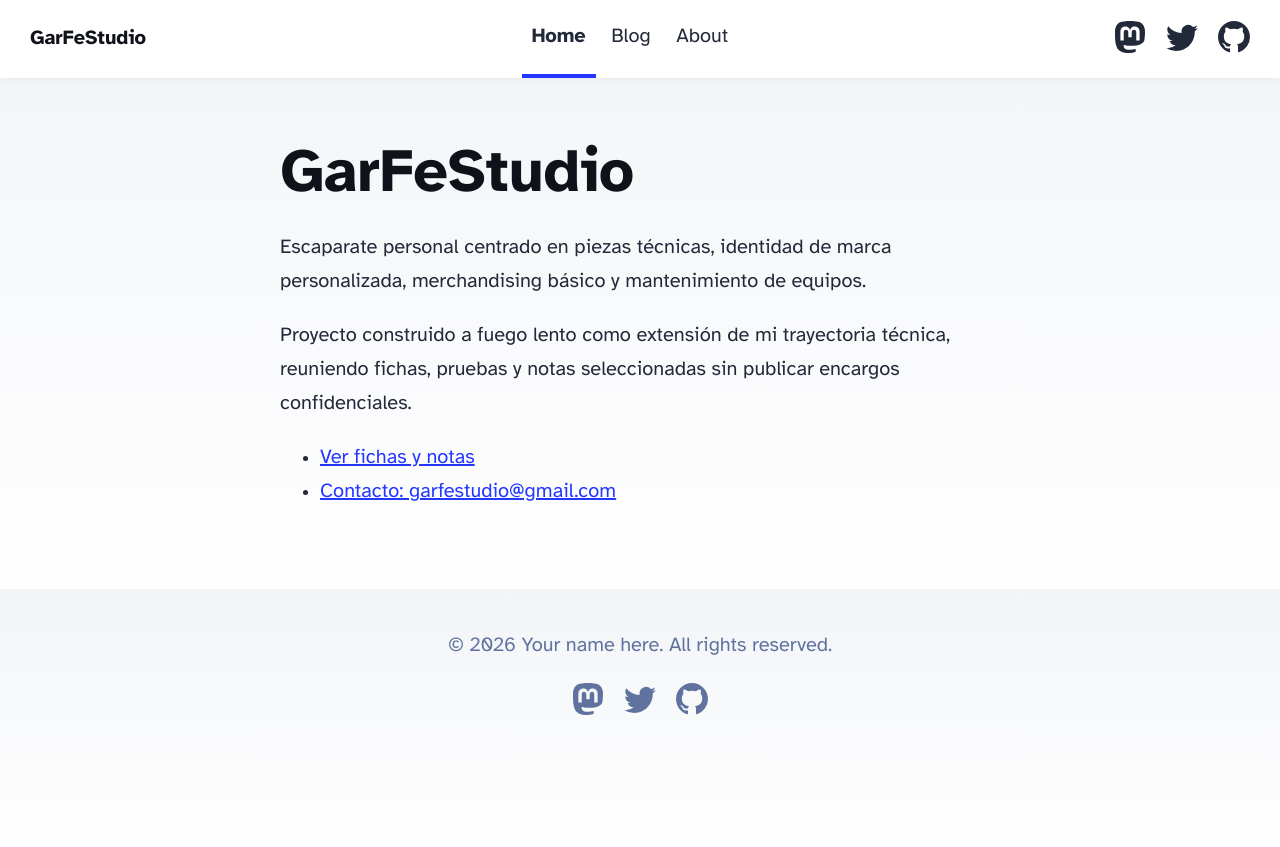
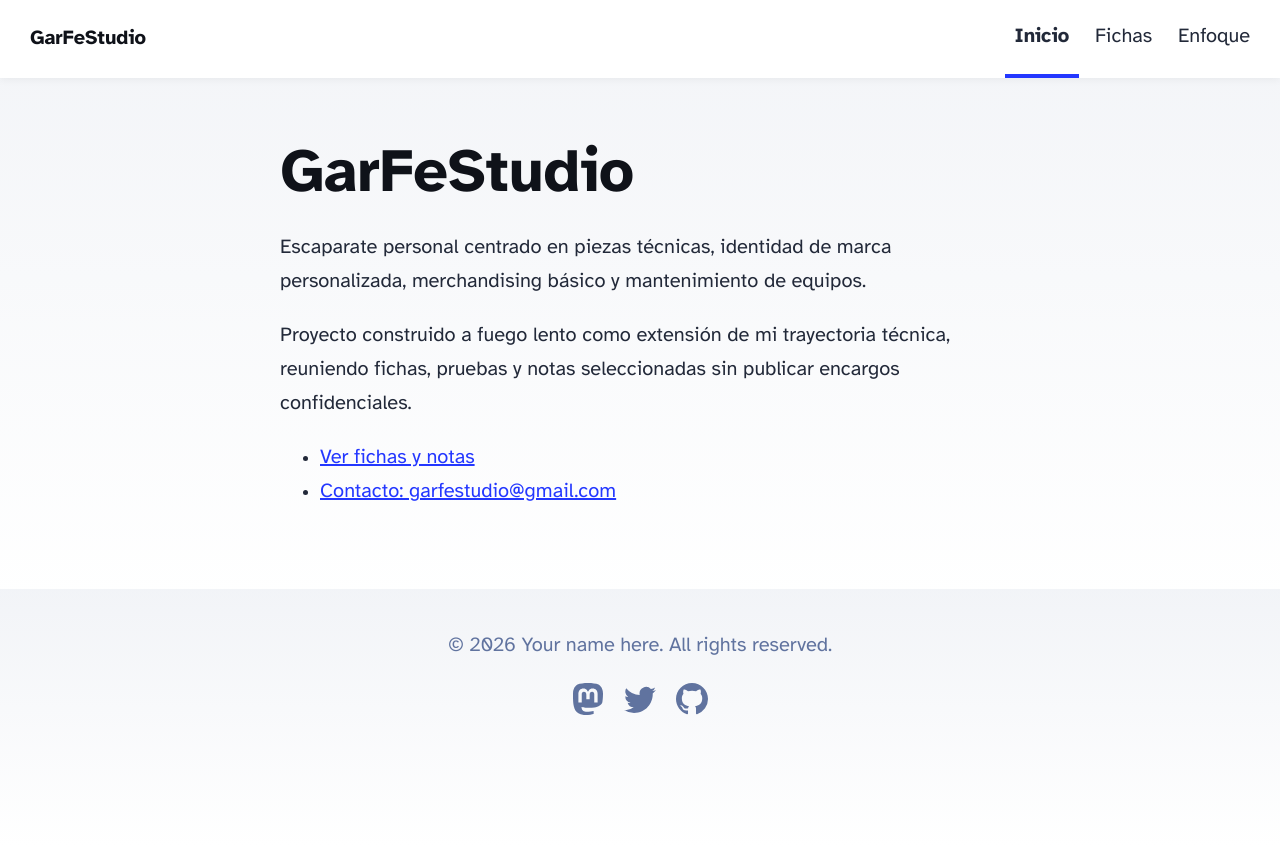
Before and after one commit to garfestudio-tech/astro-blog-starter-template, an Astro site: page / in a window 1280 px wide. Built offline with nearby package versions, Linux system fonts and the light colour scheme; Astro itself is replaced by a stand-in of ours.

Commit message:
Update Header.astro
menú de la IA

```diff
--- a/src/components/Header.astro
+++ b/src/components/Header.astro
@@ -7,38 +7,9 @@ import { SITE_TITLE } from '../consts';
 	<nav>
 		<h2><a href="/">{SITE_TITLE}</a></h2>
 		<div class="internal-links">
-			<HeaderLink href="/">Home</HeaderLink>
-			<HeaderLink href="/blog">Blog</HeaderLink>
-			<HeaderLink href="/about">About</HeaderLink>
-		</div>
-		<div class="social-links">
-			<a href="https://m.webtoo.ls/@astro" target="_blank">
-				<span class="sr-only">Follow Astro on Mastodon</span>
-				<svg viewBox="0 0 16 16" aria-hidden="true" width="32" height="32"
-					><path
-						fill="currentColor"
-						d="M11.19 12.195c2.016-.24 3.77-1.475 3.99-2.603.348-1.778.32-4.339.32-4.339 0-3.47-2.286-4.488-2.286-4.488C12.062.238 10.083.017 8.027 0h-.05C5.92.017 3.942.238 2.79.765c0 0-2.285 1.017-2.285 4.488l-.002.662c-.004.64-.007 1.35.011 2.091.083 3.394.626 6.74 3.78 7.57 1.454.383 2.703.463 3.709.408 1.823-.1 2.847-.647 2.847-.647l-.06-1.317s-1.303.41-2.767.36c-1.45-.05-2.98-.156-3.215-1.928a3.614 3.614 0 0 1-.033-.496s1.424.346 3.228.428c1.103.05 2.137-.064 3.188-.189zm1.613-2.47H11.13v-4.08c0-.859-.364-1.295-1.091-1.295-.804 0-1.207.517-1.207 1.541v2.233H7.168V5.89c0-1.024-.403-1.541-1.207-1.541-.727 0-1.091.436-1.091 1.296v4.079H3.197V5.522c0-.859.22-1.541.66-2.046.456-.505 1.052-.764 1.793-.764.856 0 1.504.328 1.933.983L8 4.39l.417-.695c.429-.655 1.077-.983 1.934-.983.74 0 1.336.259 1.791.764.442.505.661 1.187.661 2.046v4.203z"
-					></path></svg
-				>
-			</a>
-			<a href="https://twitter.com/astrodotbuild" target="_blank">
-				<span class="sr-only">Follow Astro on Twitter</span>
-				<svg viewBox="0 0 16 16" aria-hidden="true" width="32" height="32"
-					><path
-						fill="currentColor"
-						d="M5.026 15c6.038 0 9.341-5.003 9.341-9.334 0-.14 0-.282-.006-.422A6.685 6.685 0 0 0 16 3.542a6.658 6.658 0 0 1-1.889.518 3.301 3.301 0 0 0 1.447-1.817 6.533 6.533 0 0 1-2.087.793A3.286 3.286 0 0 0 7.875 6.03a9.325 9.325 0 0 1-6.767-3.429 3.289 3.289 0 0 0 1.018 4.382A3.323 3.323 0 0 1 .64 6.575v.045a3.288 3.288 0 0 0 2.632 3.218 3.203 3.203 0 0 1-.865.115 3.23 3.23 0 0 1-.614-.057 3.283 3.283 0 0 0 3.067 2.277A6.588 6.588 0 0 1 .78 13.58a6.32 6.32 0 0 1-.78-.045A9.344 9.344 0 0 0 5.026 15z"
-					></path></svg
-				>
-			</a>
-			<a href="https://github.com/withastro/astro" target="_blank">
-				<span class="sr-only">Go to Astro's GitHub repo</span>
-				<svg viewBox="0 0 16 16" aria-hidden="true" width="32" height="32"
-					><path
-						fill="currentColor"
-						d="M8 0C3.58 0 0 3.58 0 8c0 3.54 2.29 6.53 5.47 7.59.4.07.55-.17.55-.38 0-.19-.01-.82-.01-1.49-2.01.37-2.53-.49-2.69-.94-.09-.23-.48-.94-.82-1.13-.28-.15-.68-.52-.01-.53.63-.01 1.08.58 1.23.82.72 1.21 1.87.87 2.33.66.07-.52.28-.87.51-1.07-1.78-.2-3.64-.89-3.64-3.95 0-.87.31-1.59.82-2.15-.08-.2-.36-1.02.08-2.12 0 0 .67-.21 2.2.82.64-.18 1.32-.27 2-.27.68 0 1.36.09 2 .27 1.53-1.04 2.2-.82 2.2-.82.44 1.1.16 1.92.08 2.12.51.56.82 1.27.82 2.15 0 3.07-1.87 3.75-3.65 3.95.29.25.54.73.54 1.48 0 1.07-.01 1.93-.01 2.2 0 .21.15.46.55.38A8.012 8.012 0 0 0 16 8c0-4.42-3.58-8-8-8z"
-					></path></svg
-				>
-			</a>
+			<HeaderLink href="/">Inicio</HeaderLink>
+			<HeaderLink href="/blog">Fichas</HeaderLink>
+			<HeaderLink href="/about">Enfoque</HeaderLink>
 		</div>
 	</nav>
 </header>
@@ -73,13 +44,4 @@ import { SITE_TITLE } from '../consts';
 		text-decoration: none;
 		border-bottom-color: var(--accent);
 	}
-	.social-links,
-	.social-links a {
-		display: flex;
-	}
-	@media (max-width: 720px) {
-		.social-links {
-			display: none;
-		}
-	}
 </style>
```
